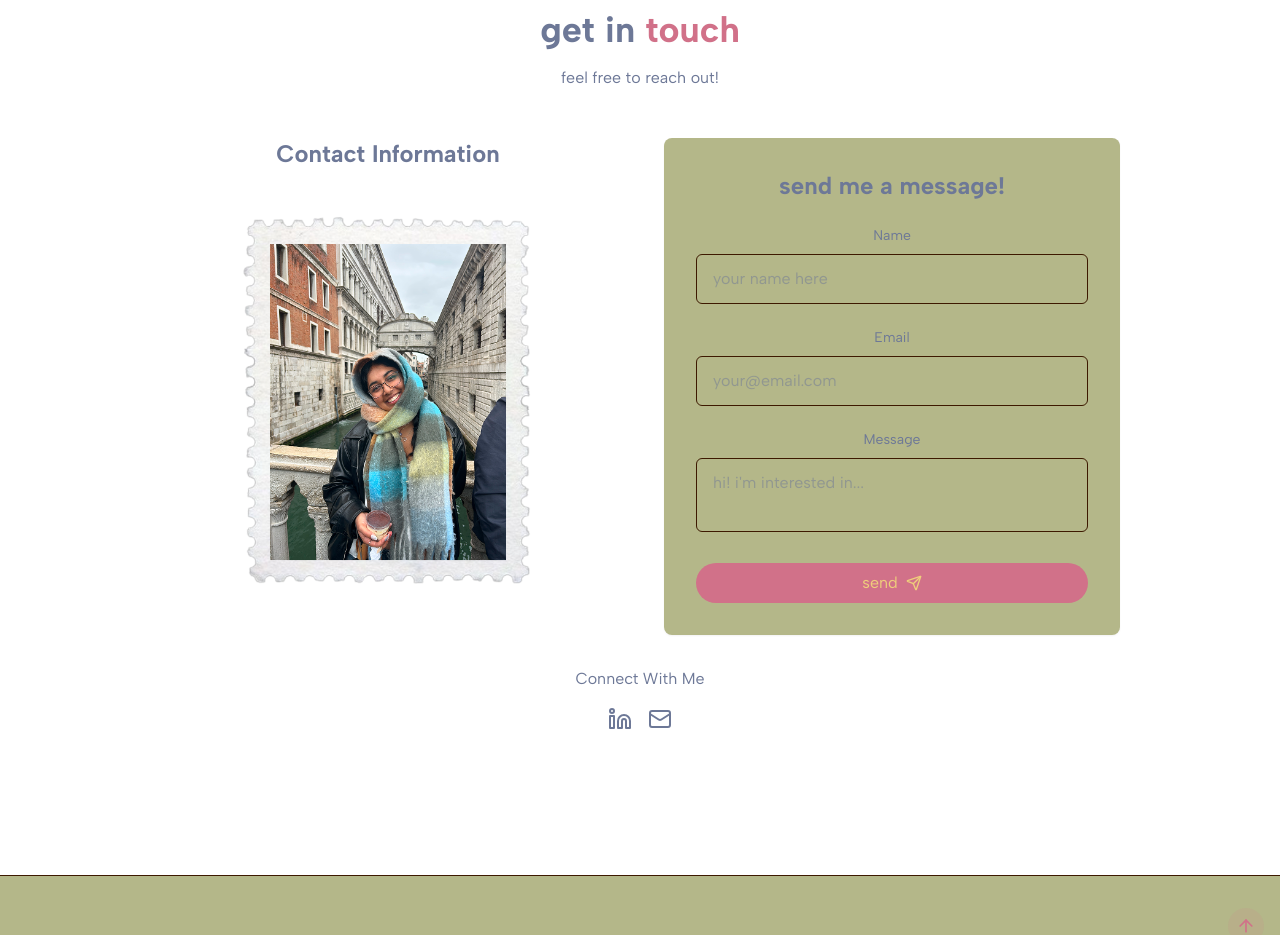
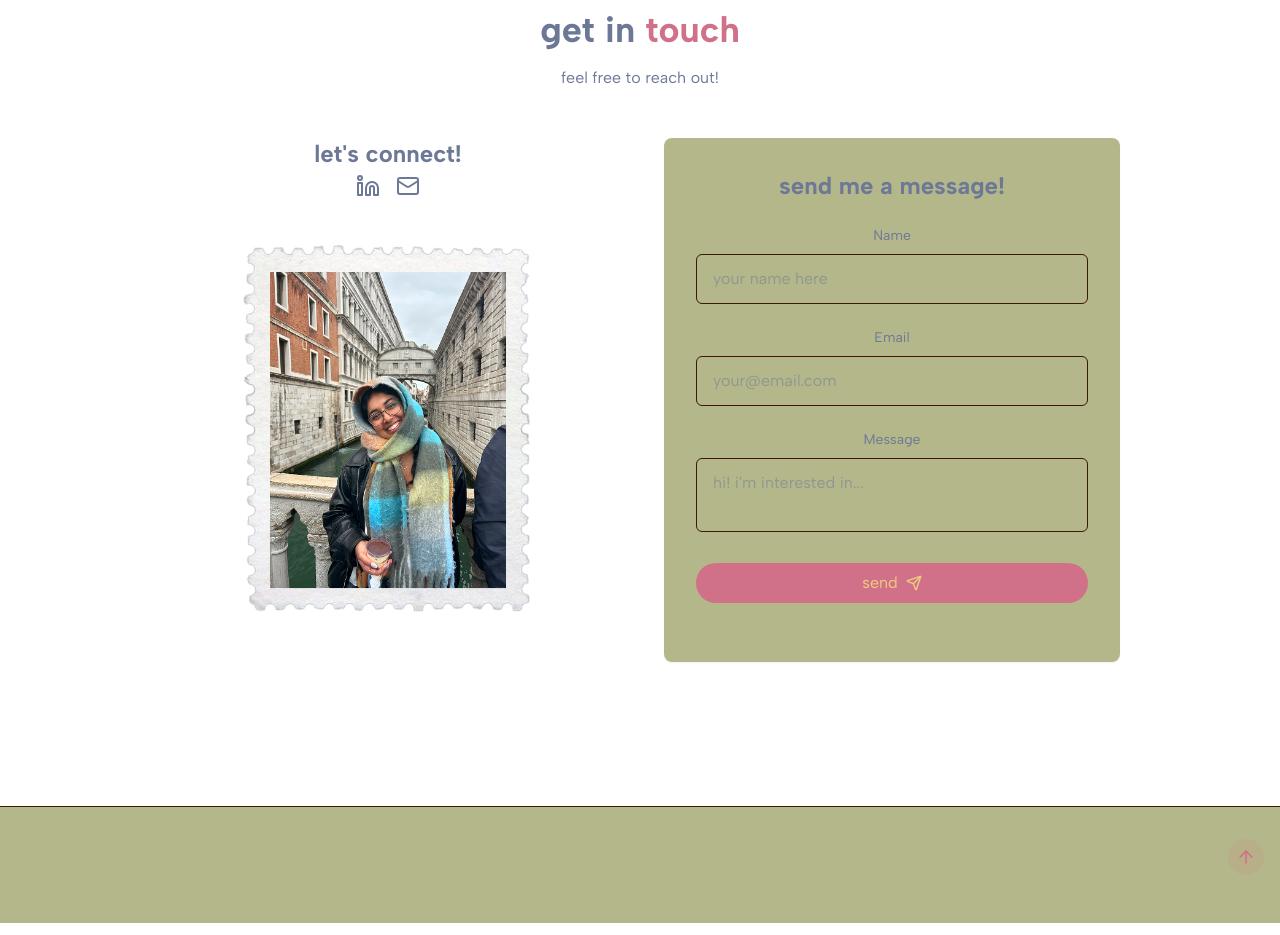
Before and after one commit to shreyareddi/shreyareddi, a React (Vite) app: page / in a window 1280 px wide. Shown: the part 3160-4095 px from the top of the page. Built offline with nearby package versions, Linux system fonts and the light colour scheme.

Commit message:
fixed contact section spacing

```diff
--- a/src/components/ContactSection.jsx
+++ b/src/components/ContactSection.jsx
@@ -55,13 +55,21 @@ export const ContactSection = () => {
         </div>
 
         <div className="bg-white rounded-lg grid grid-cols-1 md:grid-cols-2 gap-12">
-          <div className="space-y-8">
+          <div className="space-y-1">
             <h3 className="text-2xl font-semibold mb-1">
               {" "}
-              Contact Information
+              let's connect!
             </h3>
+            <div className="flex space-x-4 justify-center">
+              <a href="https://www.linkedin.com/in/shreya-reddi/" target="_blank">
+                <Linkedin />
+              </a>
+              <a href="mailto:shrsaired@gmail.com" target="_blank">
+                <Mail />
+              </a>
+            </div>
 
-            <div className="space-y-6 justify-center">
+            <div className="space-y-1 justify-center">
                <div className="flex justify-center items-start space-x-4">
                 <img
                   src="/me.png"
@@ -144,17 +152,6 @@ export const ContactSection = () => {
             </form>
           </div>
         </div>
-        <div className="pt-8 justify-center">
-          <h4 className="font-medium mb-4"> Connect With Me</h4>
-          <div className="flex space-x-4 justify-center">
-            <a href="https://www.linkedin.com/in/shreya-reddi/" target="_blank">
-              <Linkedin />
-            </a>
-            <a href="mailto:shrsaired@gmail.com" target="_blank">
-              <Mail />
-            </a>
-          </div>
-        </div>
       </div>
     </section>
   );
```
